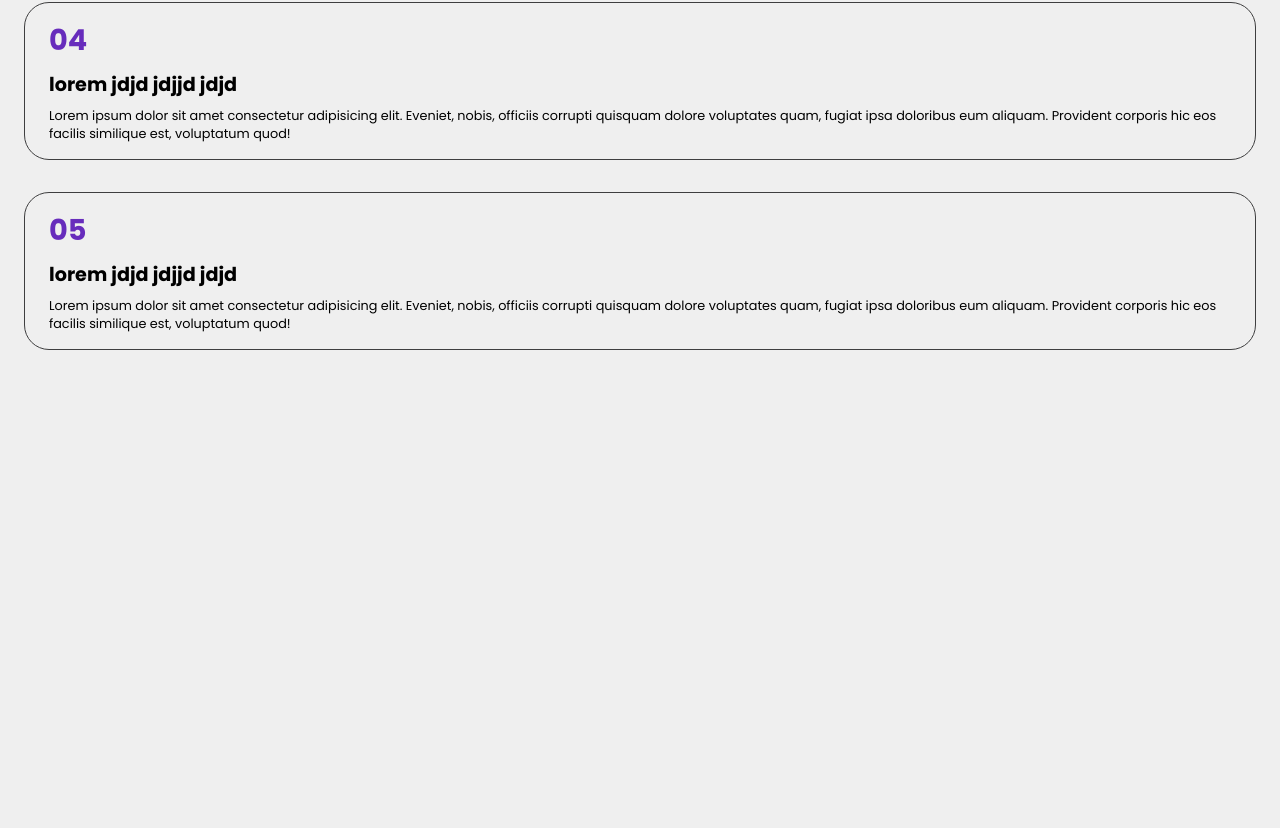
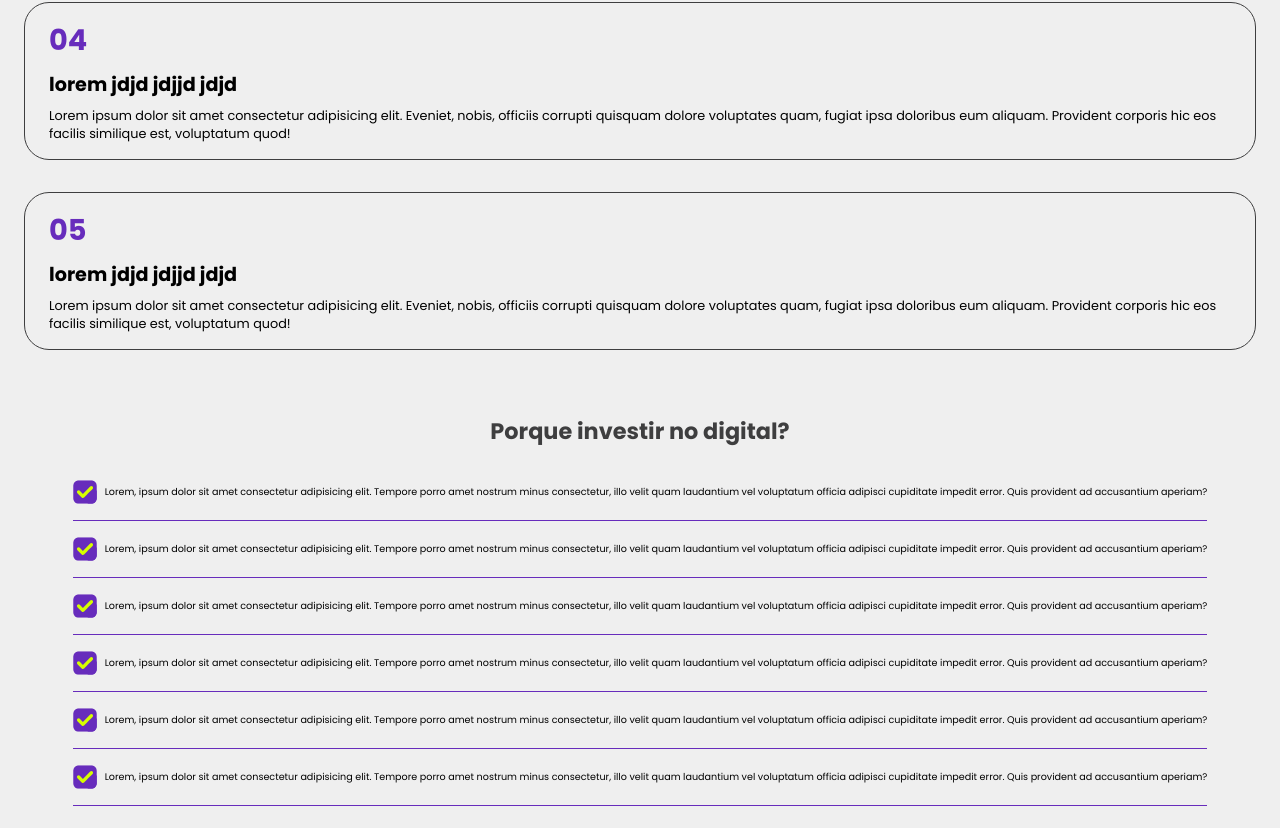
Before and after one commit to tiagosvieira10/lift, a website: page index.html in a window 1280 px wide. Shown: the part 1334-2162 px from the top of the page. Before the commit the page ends 1748 px from the top, so only its background shows below. Drawn offline with nearby package versions, Linux system fonts and the light colour scheme.

Commit message:
porque investir

```diff
--- a/index.html
+++ b/index.html
@@ -73,6 +73,39 @@
       </div>
     </section>
 
+    <div class="investir">
+      <h1>Porque investir no digital?</h1>
+      <div class="investimento">
+        <img src="/img/okInvestimento.svg" alt="">
+        <p>Lorem, ipsum dolor sit amet consectetur adipisicing elit. Tempore porro amet nostrum minus consectetur, illo velit quam laudantium vel voluptatum officia adipisci cupiditate impedit error. Quis provident ad accusantium aperiam?</p>
+      </div>
+
+      <div class="investimento">
+        <img src="/img/okInvestimento.svg" alt="">
+        <p>Lorem, ipsum dolor sit amet consectetur adipisicing elit. Tempore porro amet nostrum minus consectetur, illo velit quam laudantium vel voluptatum officia adipisci cupiditate impedit error. Quis provident ad accusantium aperiam?</p>
+      </div>
+
+      <div class="investimento">
+        <img src="/img/okInvestimento.svg" alt="">
+        <p>Lorem, ipsum dolor sit amet consectetur adipisicing elit. Tempore porro amet nostrum minus consectetur, illo velit quam laudantium vel voluptatum officia adipisci cupiditate impedit error. Quis provident ad accusantium aperiam?</p>
+      </div>
+
+      <div class="investimento">
+        <img src="/img/okInvestimento.svg" alt="">
+        <p>Lorem, ipsum dolor sit amet consectetur adipisicing elit. Tempore porro amet nostrum minus consectetur, illo velit quam laudantium vel voluptatum officia adipisci cupiditate impedit error. Quis provident ad accusantium aperiam?</p>
+      </div>
+
+      <div class="investimento">
+        <img src="/img/okInvestimento.svg" alt="">
+        <p>Lorem, ipsum dolor sit amet consectetur adipisicing elit. Tempore porro amet nostrum minus consectetur, illo velit quam laudantium vel voluptatum officia adipisci cupiditate impedit error. Quis provident ad accusantium aperiam?</p>
+      </div>
+
+      <div class="investimento">
+        <img src="/img/okInvestimento.svg" alt="">
+        <p>Lorem, ipsum dolor sit amet consectetur adipisicing elit. Tempore porro amet nostrum minus consectetur, illo velit quam laudantium vel voluptatum officia adipisci cupiditate impedit error. Quis provident ad accusantium aperiam?</p>
+      </div>
+    </div>
+
   </main>
   <footer></footer>
 </body>
--- a/style.css
+++ b/style.css
@@ -230,4 +230,36 @@ main {
 
     }
   }
+
+  .investir {
+    display: flex;
+    flex-direction: column;
+    align-items: center;
+    justify-content: center;
+    padding-top: 4rem;
+    gap: 1rem;
+
+    h1 {
+      text-align: center;
+      padding-bottom: 1rem;
+    }
+
+    .investimento {
+      display: flex;
+      align-items: center;
+      justify-content: space-between;
+      gap: 0.5rem;
+      border-bottom: 1px solid #672cbc;
+      padding-bottom: 1rem;
+
+      img {
+        height: 1.5rem;
+        width: 1.5rem;
+      }
+
+      p {
+        font-size: 0.6rem;
+      }
+    }
+  }
 }
```
Also changed, not shown: img/okInvestimento.svg (added).
